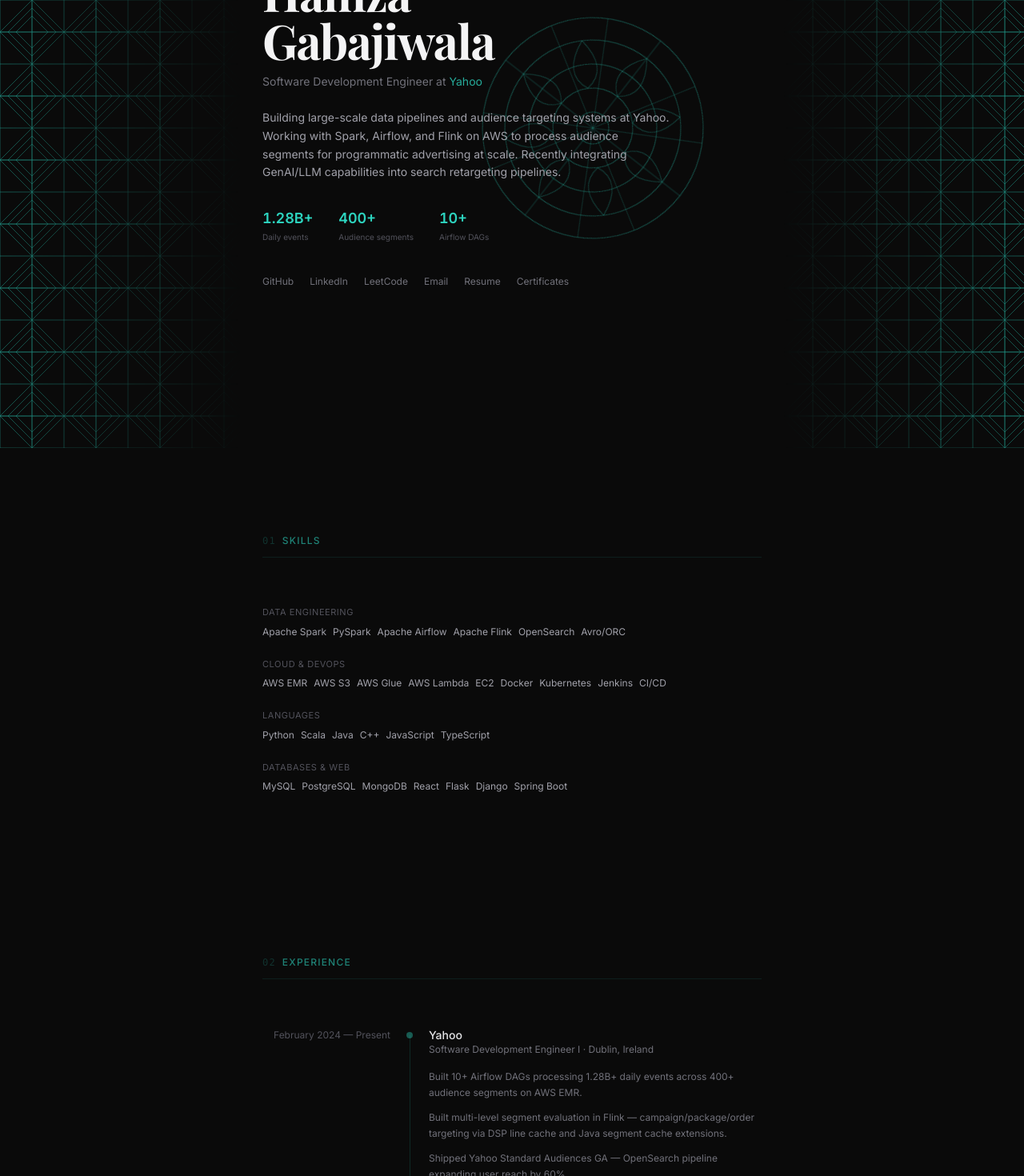
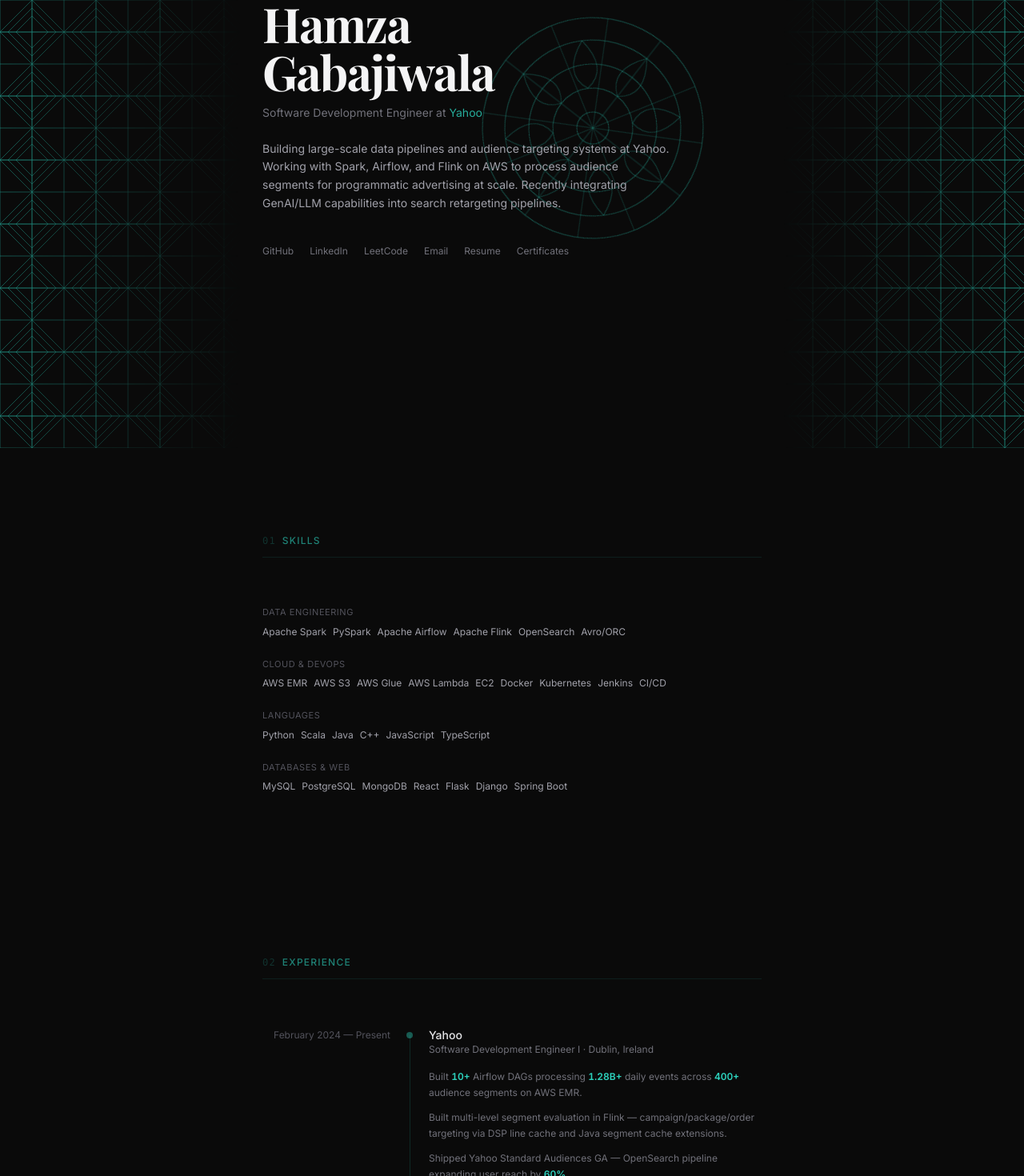
Before and after one commit to hamzzgab/portfolio, a Next.js app: page / in a window 1280 px wide. Shown: the part 240-1710 px from the top of the page at 80% size. Built offline with nearby package versions, Linux system fonts and the light colour scheme.

Commit message:
Move counters from hero to inline experience bullets - numbers animate in teal on scroll

```diff
--- a/components/Experience.tsx
+++ b/components/Experience.tsx
@@ -2,7 +2,33 @@
 
 import { motion } from "framer-motion";
 import SectionHeading from "./SectionHeading";
+import InlineCounter from "./InlineCounter";
 import { experiences } from "@/data/experience";
+
+// Parse a bullet string and replace number patterns with InlineCounter components
+function renderBullet(text: string, key: number) {
+  // Match patterns like: 1.28B+, 400+, 60%, 13%, 113K+, 554GB+, 150+, 50%, 14, 10+, 4
+  const parts = text.split(/(\d+\.?\d*(?:B|K|GB)?(?:\+|%)?)/).filter(Boolean);
+
+  return (
+    <li key={key} className="text-xs text-zinc-500 leading-relaxed">
+      {parts.map((part, i) => {
+        const match = part.match(/^(\d+\.?\d*)(B|K|GB)?(\+|%)?$/);
+        if (match) {
+          const num = parseFloat(match[1]);
+          const unit = match[2] || "";
+          const suffix = (match[2] || "") + (match[3] || "");
+          const decimals = match[1].includes(".") ? match[1].split(".")[1].length : 0;
+          // Only animate numbers that are meaningful metrics (skip small numbers like "4")
+          if (num >= 10 || suffix.includes("B") || suffix.includes("%") || suffix.includes("K") || suffix.includes("GB")) {
+            return <InlineCounter key={i} target={num} suffix={suffix} decimals={decimals} duration={1500} />;
+          }
+        }
+        return <span key={i}>{part}</span>;
+      })}
+    </li>
+  );
+}
 
 export default function Experience() {
   return (
@@ -27,7 +53,7 @@
               </div>
               {/* Desktop dot */}
               <div className="hidden sm:block absolute left-[calc(11.5rem-4px)] top-1.5 w-2 h-2 rounded-full bg-teal-400/40" />
-              {/* Mobile timeline: left border + dot */}
+              {/* Mobile timeline */}
               <div className="flex-1 border-l border-teal-400/15 pl-4 sm:border-l-0 sm:pl-0">
                 <div className="relative">
                   <div className="sm:hidden absolute -left-[20px] top-1.5 w-1.5 h-1.5 rounded-full bg-teal-400/40" />
@@ -37,11 +63,7 @@
                   {exp.role} &middot; {exp.location}
                 </p>
                 <ul className="space-y-3">
-                  {exp.bullets.map((bullet, j) => (
-                    <li key={j} className="text-xs text-zinc-500 leading-relaxed">
-                      {bullet}
-                    </li>
-                  ))}
+                  {exp.bullets.map((bullet, j) => renderBullet(bullet, j))}
                 </ul>
               </div>
             </motion.div>
--- a/components/Hero.tsx
+++ b/components/Hero.tsx
@@ -4,7 +4,6 @@
 import { motion } from "framer-motion";
 import Link from "next/link";
 import { assetPath } from "@/lib/basePath";
-import AnimatedCounter from "./AnimatedCounter";
 
 export default function Hero() {
   const [mounted, setMounted] = useState(false);
@@ -91,7 +90,7 @@
           initial={{ opacity: 0 }}
           animate={{ opacity: 1 }}
           transition={{ duration: 0.5, delay: 0.7 }}
-          className="text-zinc-400 text-sm leading-relaxed max-w-lg mb-8"
+          className="text-zinc-400 text-sm leading-relaxed max-w-lg mb-10"
         >
           Building large-scale data pipelines and audience targeting systems at
           Yahoo. Working with Spark, Airflow, and Flink on AWS to process
@@ -99,22 +98,10 @@
           integrating GenAI/LLM capabilities into search retargeting pipelines.
         </motion.p>
 
-        {/* Animated counters */}
         <motion.div
           initial={{ opacity: 0 }}
           animate={{ opacity: 1 }}
           transition={{ duration: 0.4, delay: 0.9 }}
-          className="flex gap-8 mb-10"
-        >
-          <AnimatedCounter target={1.28} suffix="B+" decimals={2} label="Daily events" duration={2000} />
-          <AnimatedCounter target={400} suffix="+" label="Audience segments" duration={2000} />
-          <AnimatedCounter target={10} suffix="+" label="Airflow DAGs" duration={1500} />
-        </motion.div>
-
-        <motion.div
-          initial={{ opacity: 0 }}
-          animate={{ opacity: 1 }}
-          transition={{ duration: 0.4, delay: 1.1 }}
           className="flex flex-wrap items-center gap-x-5 gap-y-2 text-xs text-zinc-500"
         >
           <a href="https://github.com/hamzzgab" target="_blank" rel="noopener noreferrer" className="hover:text-teal-400 transition-colors">GitHub</a>
--- /dev/null
+++ b/components/InlineCounter.tsx
@@ -0,0 +1,46 @@
+"use client";
+
+import { useEffect, useRef, useState } from "react";
+import { useInView } from "framer-motion";
+
+interface InlineCounterProps {
+  target: number;
+  suffix?: string;
+  decimals?: number;
+  duration?: number;
+}
+
+export default function InlineCounter({
+  target,
+  suffix = "",
+  decimals = 0,
+  duration = 1500,
+}: InlineCounterProps) {
+  const ref = useRef<HTMLSpanElement>(null);
+  const isInView = useInView(ref, { once: true });
+  const [count, setCount] = useState(0);
+  const started = useRef(false);
+
+  useEffect(() => {
+    if (!isInView || started.current) return;
+    started.current = true;
+
+    const start = performance.now();
+    const step = (now: number) => {
+      const elapsed = now - start;
+      const progress = Math.min(elapsed / duration, 1);
+      const eased = 1 - Math.pow(1 - progress, 3);
+      setCount(eased * target);
+      if (progress < 1) requestAnimationFrame(step);
+    };
+    requestAnimationFrame(step);
+  }, [isInView, target, duration]);
+
+  const display = decimals > 0 ? count.toFixed(decimals) : Math.floor(count).toString();
+
+  return (
+    <span ref={ref} className="text-teal-400 font-semibold tabular-nums">
+      {display}{suffix}
+    </span>
+  );
+}
```
